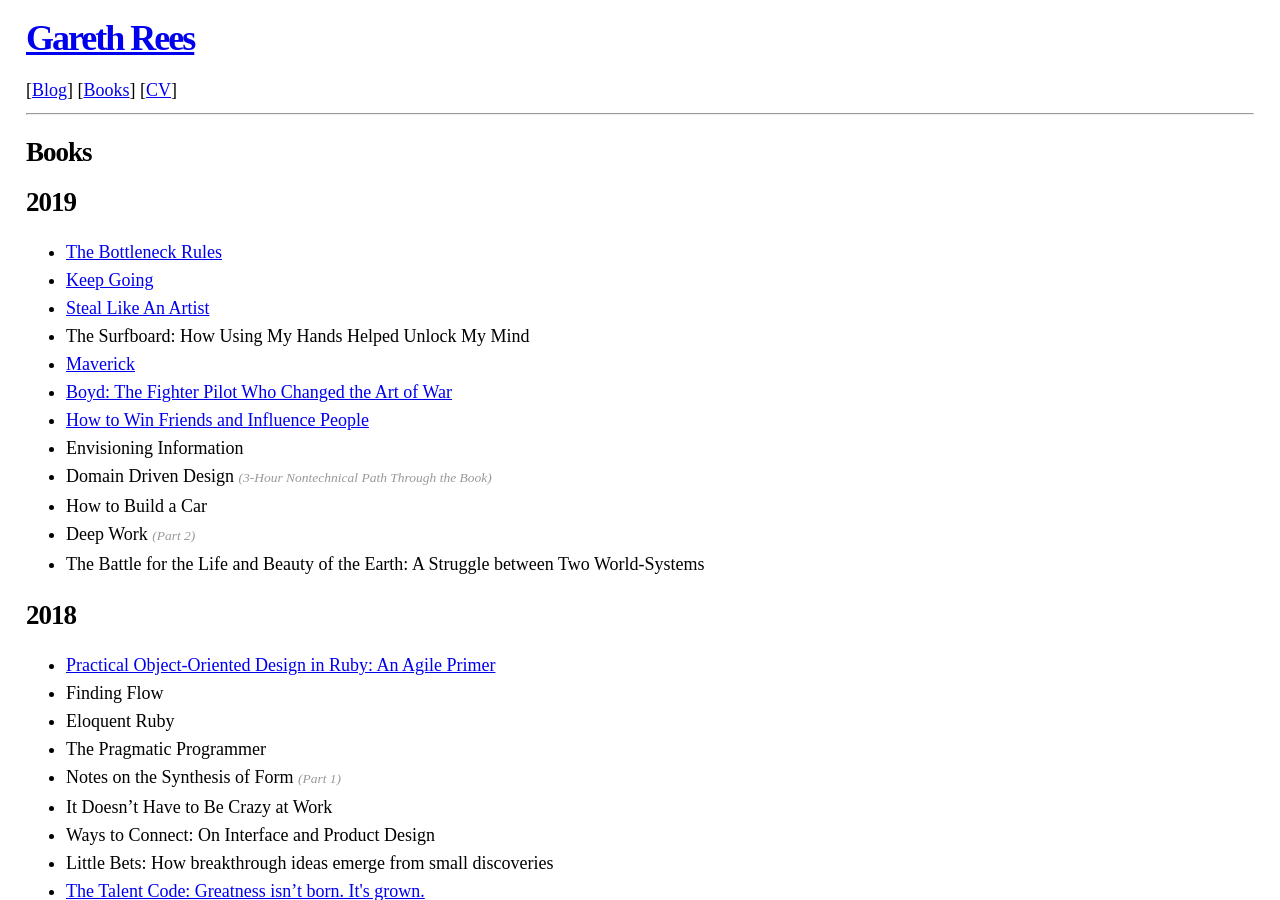
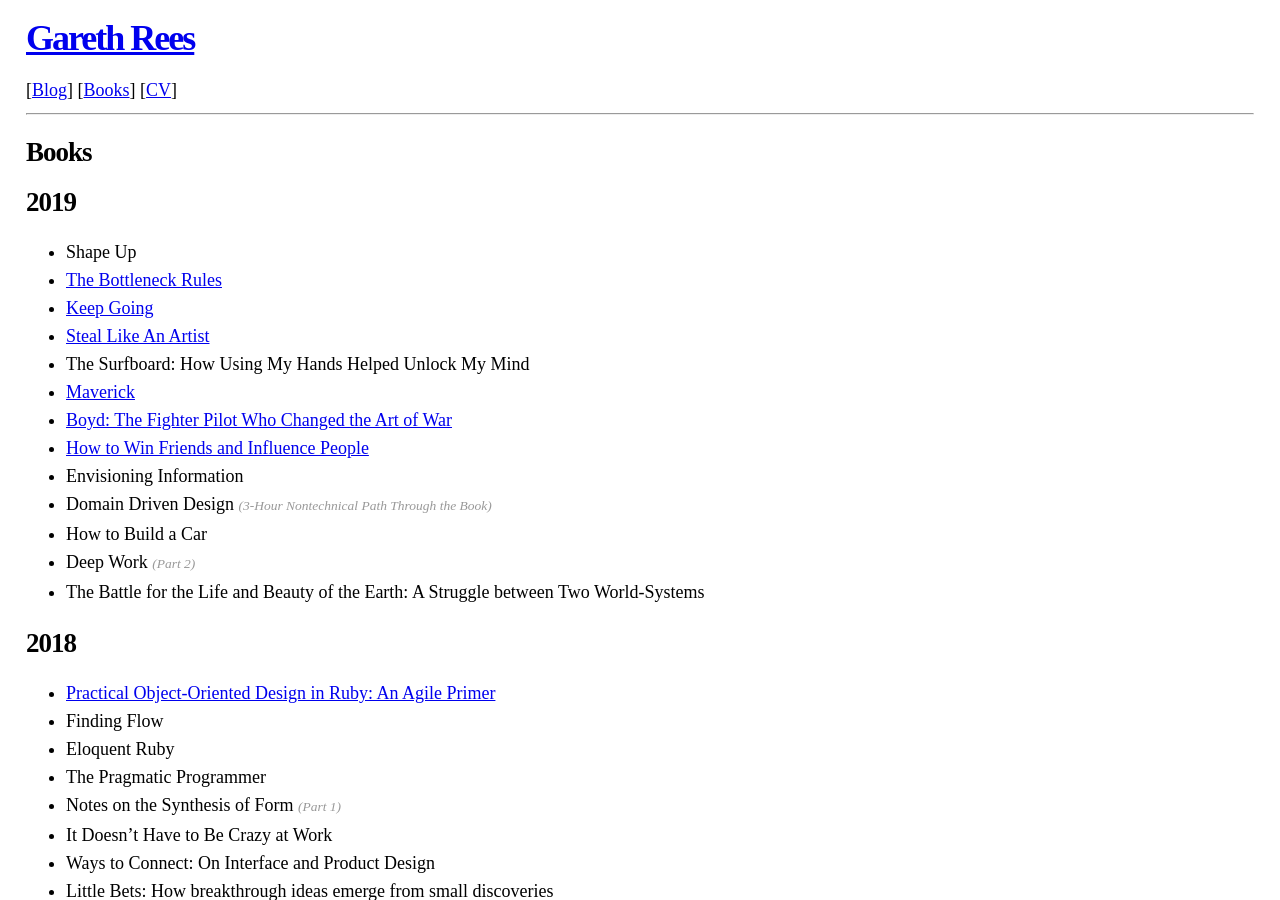
Before and after one commit to garethrees/garethrees.github.com, a Jekyll site: the page built from books.html, in a window 1280 px wide and 900 px high. Built offline with Jekyll 4.4.1, drawn with Linux system fonts in a browser that asks for light colours.

Commit message:
Add Shape Up

```diff
--- a/_data/books.yml
+++ b/_data/books.yml
@@ -1,4 +1,5 @@
 2019:
+- title: Shape Up
 - title: The Bottleneck Rules
   post: /2019/07/06/book-notes-the-bottleneck-rules
 - title: Keep Going
```
